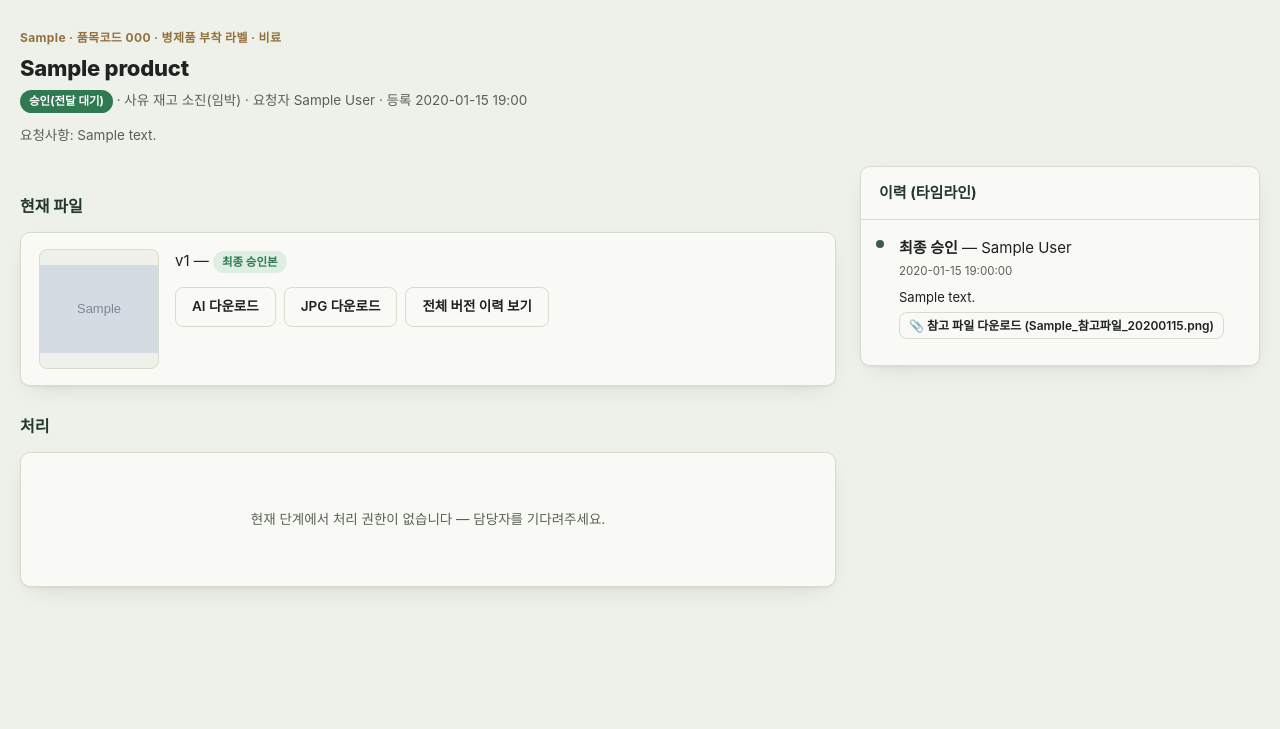
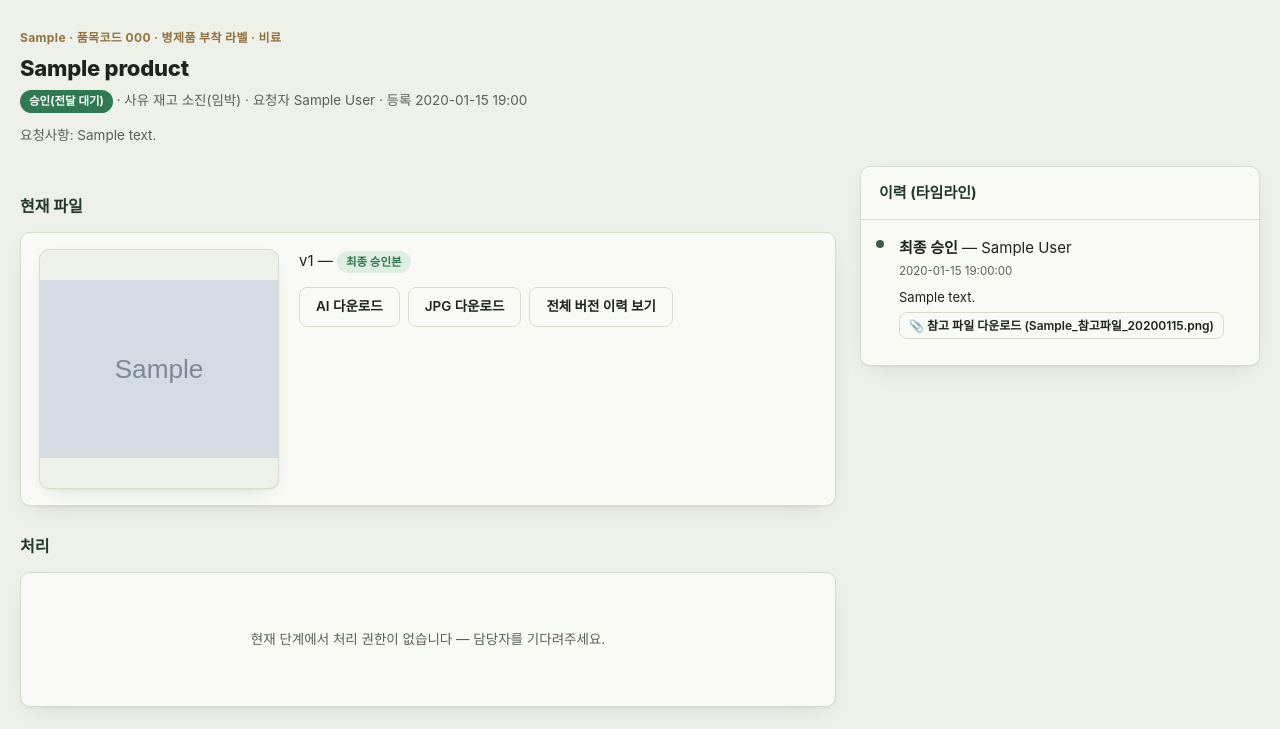
Before and after one commit to nousbo-team/-, a Django app: page /requests/1/ in a window 1280 px wide. Shown: the part 56-785 px from the top of the page. Before the commit the page ends 646 px from the top, so only its background shows below. Run offline with Django 5.2, Linux system fonts and the light colour scheme; a user stored in the database is signed in; tables that the repository leaves empty hold one stand-in row (values such as "Sample post"); grey boxes marked "Sample" are stand-in pictures; data that the repository does not hold is empty; some web fonts are replaced.

Commit message:
Enlarge the request-detail file thumbnail for visual balance
Bumped .file-thumb from 120x120 to 240x240 and gave it the same shadow
as the timeline panel, so the preview reads as its own prominent block
rather than a small icon squeezed next to the download buttons — matches
the visual weight of the timeline panel on the right. Stacks full-width
on narrow screens (<560px).

Co-Authored-By: Claude Sonnet 5 <noreply@anthropic.com>

```diff
--- a/app/static/css/style.css
+++ b/app/static/css/style.css
@@ -274,14 +274,19 @@ form.inline { display: inline; }
 
 /* 요청 상세 "현재 파일" — JPG 썸네일을 바로 보여줘 다운로드하지 않고도 무슨
    이미지인지 한눈에 확인할 수 있게 한다. 클릭하면 새 탭에서 원본 크기로 열린다. */
-.file-preview-row { display: flex; gap: 16px; align-items: flex-start; }
+.file-preview-row { display: flex; gap: 20px; align-items: flex-start; }
 .file-thumb {
-  flex-shrink: 0; width: 120px; height: 120px;
-  border: 1px solid var(--line); border-radius: 8px; overflow: hidden;
+  flex-shrink: 0; width: 240px; height: 240px;
+  border: 1px solid var(--line); border-radius: 10px; overflow: hidden;
   background: var(--paper); display: flex; align-items: center; justify-content: center;
+  box-shadow: var(--shadow);
 }
 .file-thumb img { width: 100%; height: 100%; object-fit: contain; }
-.file-thumb-empty { color: var(--ink-soft); font-size: 11.5px; text-align: center; padding: 8px; }
+.file-thumb-empty { color: var(--ink-soft); font-size: 12.5px; text-align: center; padding: 8px; }
+@media (max-width: 560px) {
+  .file-preview-row { flex-direction: column; }
+  .file-thumb { width: 100%; height: auto; aspect-ratio: 1 / 1; }
+}
 
 .login-box { margin-top: 60px; }
 .login-box h1 { text-align: center; }
```
